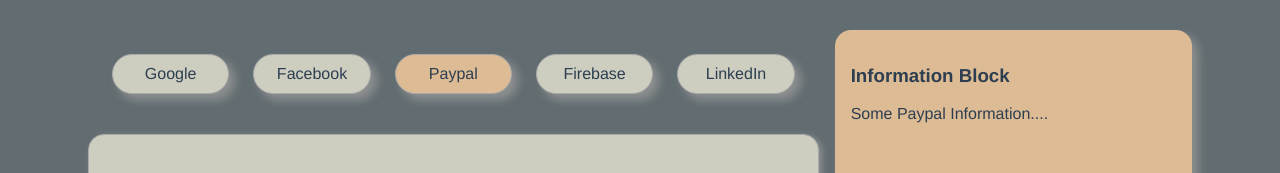
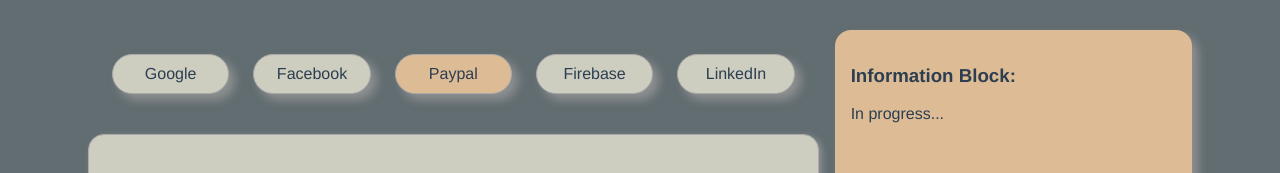
Before and after one commit to Glareone/Oauth2-workflows-using-VueJS, a Vue app: page /paypal in a window 1280 px wide. Shown: the part 162-335 px from the top of the page. Built offline with nearby package versions, Linux system fonts and the light colour scheme.

Commit message:
little fix

```diff
--- a/src/components/InformationBlock.vue
+++ b/src/components/InformationBlock.vue
@@ -1,7 +1,7 @@
 <template>
 
   <div class="info-block">
-    <h3>Information Block</h3>
+    <h3>Information Block:</h3>
     <!--
     use dynamic component.
     https://github.com/Glareone/VueJS-2-Portfolio/blob/master/lectures/lecture-block-9%20Slots%2C%20Dynamic%20Components%2C%20keep-alive%20%2B%20lifecycle%20hooks/src/App.vue
--- a/src/components/information-blocks/PaypalOAuthInformation.vue
+++ b/src/components/information-blocks/PaypalOAuthInformation.vue
@@ -1,5 +1,5 @@
 <template>
-  <div>Some Paypal Information....</div>
+  <div>In progress...</div>
 </template>
 
 <script>
```
